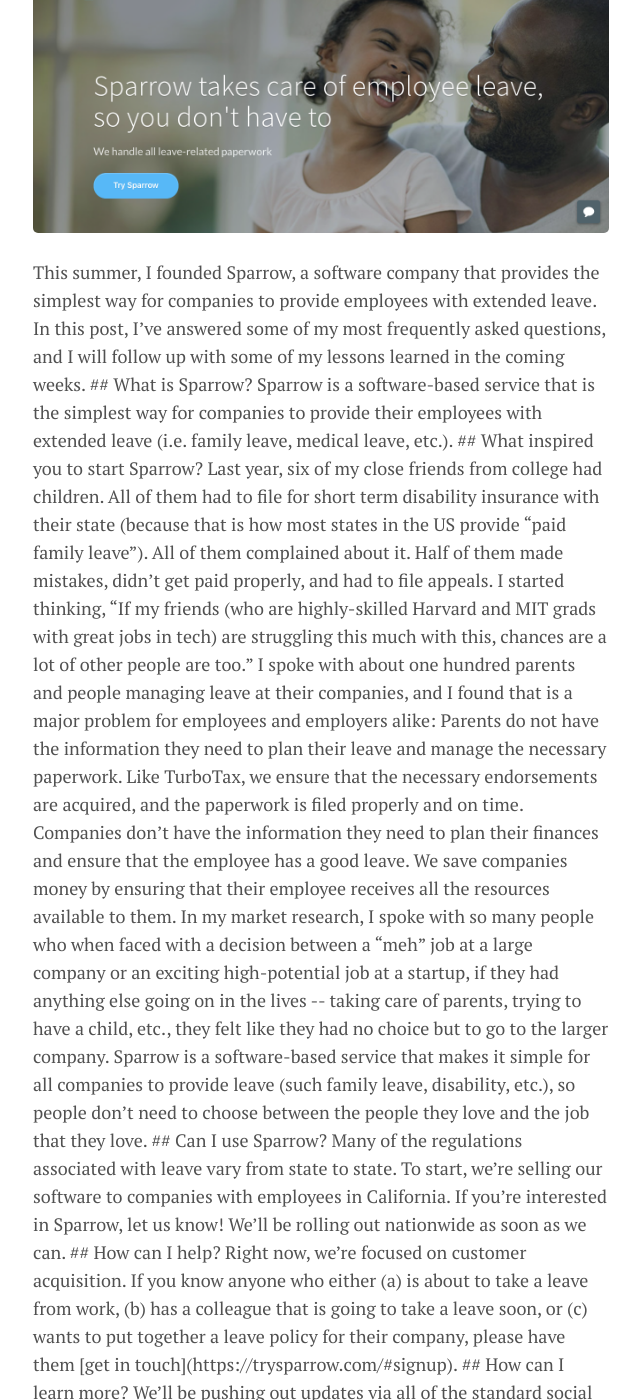
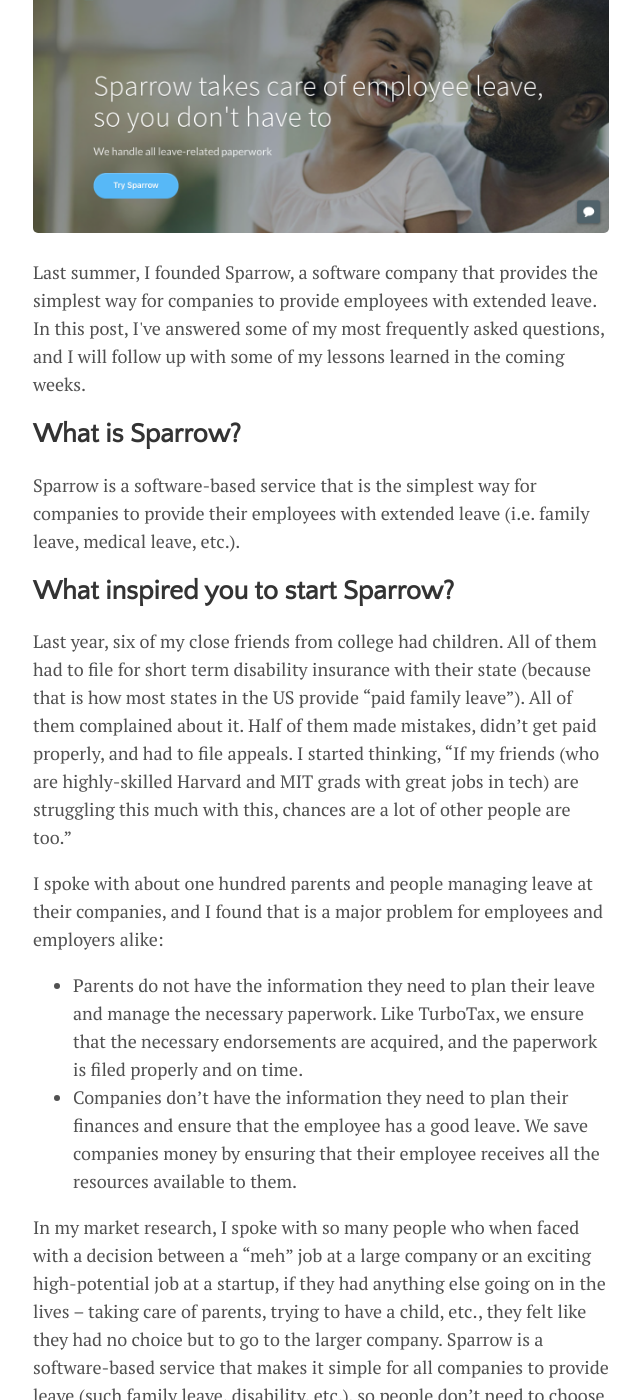
Before and after one commit to dhanus/dhanus.github.io, a Jekyll site: the page built from _posts/2019-01-23-sparrow.markdown, in a window 1280 px wide and 1400 px high, scrolled down 246 px. Shown: the whole window, without its empty margins (319-959 px from the left). Built offline with Jekyll 4.4.1, drawn with Linux system fonts in a browser that asks for light colours; nearby versions of some CDN libraries; some of the changed text lies outside the part shown.

Commit message:
fix formatting

```diff
--- a/_posts/2019-01-23-sparrow.markdown
+++ b/_posts/2019-01-23-sparrow.markdown
@@ -10,7 +10,7 @@ image:
   credit:  Sparrow
   creditlink: "http://trysparrow.com"
 ---
-<p class="intro"><span class="dropcap">T</span>his summer, I founded Sparrow, a software company that provides the simplest way for companies to provide employees with extended leave. In this post, I’ve answered some of my most frequently asked questions, and I will follow up with some of my lessons learned in the coming weeks.
+<p class="intro"><span class="dropcap">L</span>ast summer, I founded Sparrow, a software company that provides the simplest way for companies to provide employees with extended leave. In this post, I've answered some of my most frequently asked questions, and I will follow up with some of my lessons learned in the coming weeks.</p>
 
 ## What is Sparrow?
 
@@ -18,11 +18,12 @@ Sparrow is a software-based service that is the simplest way for companies to pr
 
 ## What inspired you to start Sparrow?
 
-Last year, six of my close friends from college had children. All of them had to file for short term disability insurance with their state (because that is how most states in the US provide “paid family leave”). All of them complained about it. Half of them made mistakes, didn’t get paid properly, and had to file appeals. I started thinking, “If my friends (who are highly-skilled Harvard and MIT grads with great jobs in tech) are struggling this much with this, chances are a lot of other people are too.”
+Last year, six of my close friends from college had children. All of them had to file for short term disability insurance with their state (because that is how most states in the US provide "paid family leave"). All of them complained about it. Half of them made mistakes, didn’t get paid properly, and had to file appeals. I started thinking, "If my friends (who are highly-skilled Harvard and MIT grads with great jobs in tech) are struggling this much with this, chances are a lot of other people are too."
 
 I spoke with about one hundred parents and people managing leave at their companies, and I found that is a major problem for employees and employers alike:
-Parents do not have the information they need to plan their leave and manage the necessary paperwork. Like TurboTax, we ensure that the necessary endorsements are acquired, and the paperwork is filed properly and on time.
-Companies don’t have the information they need to plan their finances and ensure that the employee has a good leave. We save companies money by ensuring that their employee receives all the resources available to them.
+
+* Parents do not have the information they need to plan their leave and manage the necessary paperwork. Like TurboTax, we ensure that the necessary endorsements are acquired, and the paperwork is filed properly and on time.
+* Companies don’t have the information they need to plan their finances and ensure that the employee has a good leave. We save companies money by ensuring that their employee receives all the resources available to them.
 
 In my market research, I spoke with so many people who when faced with a decision between a “meh” job at a large company or an exciting high-potential job at a startup, if they had anything else going on in the lives -- taking care of parents, trying to have a child, etc., they felt like they had no choice but to go to the larger company. Sparrow is a software-based service that makes it simple for all companies to provide leave (such family leave, disability, etc.), so people don’t need to choose between the people they love and the job that they love.
 
@@ -32,11 +33,11 @@ Many of the regulations associated with leave vary from state to state. To start
 
 ## How can I help?
 
-Right now, we’re focused on customer acquisition. If you know anyone who either (a) is about to take a leave from work, (b) has a colleague that is going to take a leave soon, or (c) wants to put together a leave policy for their company, please have them [get in touch](https://trysparrow.com/#signup).
+Right now, we're focused on customer acquisition. If you know anyone who either (a) is about to take a leave from work, (b) has a colleague that is going to take a leave soon, or (c) wants to put together a leave policy for their company, please have them [get in touch](https://trysparrow.com/#signup).
 
 ## How can I learn more?
 
-We’ll be pushing out updates via all of the standard social channels. Please join us on whatever medium you’d like to receive updates:
+We'll be pushing out updates via our social channels. Please join us on whatever medium you'd like to receive updates:
 
 * [Subscribe to our Mailing List](https://trysparrow.com/#signup)
 
```
